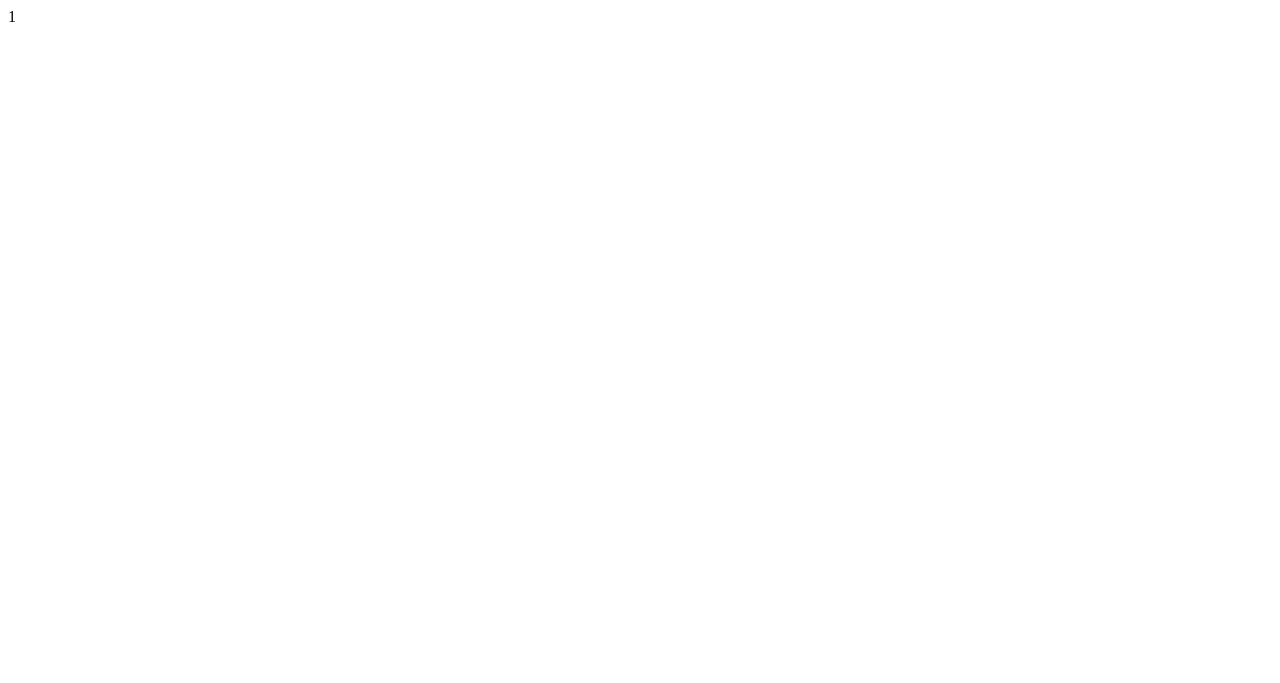
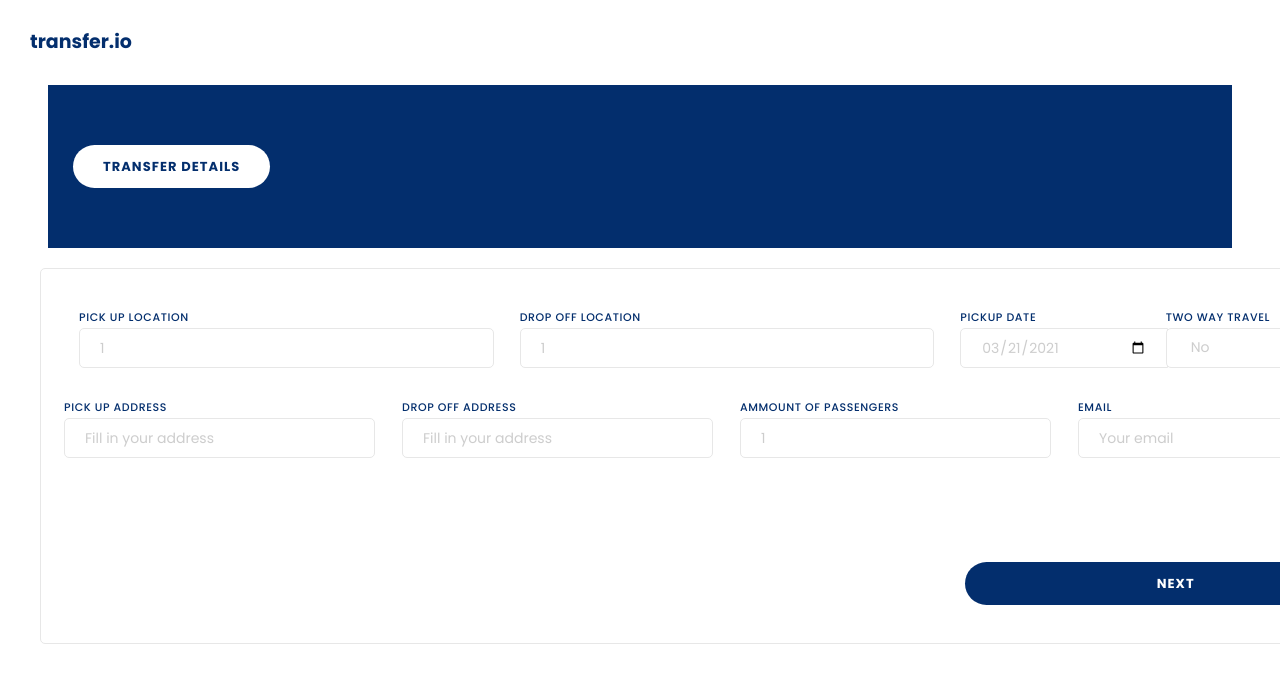
Before and after one commit to isakal/transferio, a Flask app: page /transfer/1/1/1/1/1 in a window 1280 px wide. Before the commit the part shown is almost empty. Shown: the top 683 px of the page. Run offline with Flask 2, Linux system fonts and the light colour scheme; some libraries are stand-ins or nearby versions.

Commit message:
Add transfer details page and implement saving transfers in db

```diff
--- a/app/home/routes.py
+++ b/app/home/routes.py
@@ -1,11 +1,8 @@
+from app import db
 from datetime import date
 from app.models import Vehicles, Transfer
 from flask import Blueprint, render_template, request, redirect, url_for
-from app.home.utils import get_available_vehicles, calculate_distance, get_offers, send_transfer_data_mail
-
-import os
-from app import mail
-from flask_mail import Message
+from app.home.utils import get_available_vehicles, calculate_distance, get_offers, send_transfer_data_mail, calculate_price_final
 
 
 home = Blueprint('home', __name__)
@@ -13,7 +10,9 @@ home = Blueprint('home', __name__)
 
 @home.route('/', methods=['GET', 'POST'])
 def homepage():
+
     today = date.today()
+
     if request.method == "POST":
         departure = request.form.get("departure")
         destination = request.form.get("destination")
@@ -29,7 +28,7 @@ def homepage():
     return render_template('home.html', title='Home', today=today)
 
 
-@home.route('/transfer/<string:departure>/<string:destination>/<int:num_of_pass>/<string:departure_date>', methods=['GET', 'POST'])
+@home.route('/transfer/<string:departure>/<string:destination>/<int:num_of_pass>/<string:departure_date>')
 def vehicles(departure, destination, num_of_pass, departure_date):
 
     available_vehicles = get_available_vehicles(num_of_pass)
@@ -38,7 +37,9 @@ def vehicles(departure, destination, num_of_pass, departure_date):
     offers = get_offers(available_vehicles, distance)
 
     return render_template("vehicles.html",
-                           offers=offers, departure=departure,
+                           title="Vehicles",
+                           offers=offers,
+                           departure=departure,
                            destination=destination,
                            num_of_pass=num_of_pass,
                            departure_date=departure_date
@@ -48,7 +49,44 @@ def vehicles(departure, destination, num_of_pass, departure_date):
 @home.route('/transfer/<string:departure>/<string:destination>/<int:num_of_pass>/<string:departure_date>/<string:vehicle>', methods=['GET', 'POST'])
 def transfer_data(departure, destination, num_of_pass, departure_date, vehicle):
 
-    return vehicle
+    today = date.today()
+
+    if request.method == "POST":
+        dptr = request.form.get("departure")
+        dptr_addr = request.form.get("dropoff-address")
+        dptr_date = request.form.get("departure_date")
+        dest = request.form.get("destination")
+        dest_addr = request.form.get("pickup-address")
+        vehicle_enum = Vehicles.__dict__.get(vehicle)
+        is_twoway = True if request.form.get("is_twoway") == "Yes" else False
+        price = calculate_price_final(vehicle, dptr, dest, is_twoway)
+        num_of_pass = request.form.get("number_of_passengers")
+        contact_email = request.form.get("email")
+
+        transfer = Transfer(
+            dptr=dptr,
+            dptr_addr=dptr_addr,
+            dptr_date=dptr_date,
+            dest=dest,
+            dest_addr=dest_addr,
+            vehicle=vehicle_enum,
+            price=price,
+            is_twoway=is_twoway,
+            num_of_pass=num_of_pass,
+            contact_email=contact_email
+        )
+        db.session.add(transfer)
+        db.session.commit()
+
+        return str(transfer.id)
+    else:
+        return render_template("transfer_details.html",
+                               title="Transfer Details",
+                               today=today,
+                               departure=departure,
+                               destination=destination,
+                               num_of_pass=num_of_pass,
+                               )
 
 
 @home.route('/send-mail')
--- a/app/home/utils.py
+++ b/app/home/utils.py
@@ -4,6 +4,12 @@ from flask_mail import Message
 
 
 PRICE_PER_KM = 1.5
+
+PRICE_MODS = {
+    "Limo": 1,
+    "Minivan": 1.3,
+    "Minibus": 2.5
+}
 
 
 def get_available_vehicles(num_of_pass):
@@ -51,12 +57,14 @@ def get_offers(available_vehicles, distance):
     offers = []
 
     for k, v in available_vehicles.items():
-        if k == "Limo":
-            price_mod = 1
-        elif k == "Minivan":
-            price_mod = 1.3
-        elif k == "Minibus":
-            price_mod = 2.5
+        # if k == "Limo":
+        #     price_mod = 1
+        # elif k == "Minivan":
+        #     price_mod = 1.3
+        # elif k == "Minibus":
+        #     price_mod = 2.5
+
+        price_mod = PRICE_MODS[k]
 
         offer = {"vehicle_type": k, "max_num_of_pass": v, "price": base_price * price_mod}
         offers.append(offer)
@@ -64,6 +72,18 @@ def get_offers(available_vehicles, distance):
     return offers
 
 
+def calculate_price_final(vehicle, departure, destination, is_twoway):
+    distance = calculate_distance(departure, destination)
+    base_price = calculate_price(distance)
+
+    if is_twoway:
+        price = base_price * PRICE_MODS[vehicle] * 1.95
+    else:
+        price = base_price * PRICE_MODS[vehicle]
+
+    return price
+
+
 def send_transfer_data_mail():
     msg = Message('test mail', sender=os.environ.get("transferio_EMAIL"), recipients=["sakalivan4@gmail.com"])
     msg.body = "test"
--- a/app/models.py
+++ b/app/models.py
@@ -29,5 +29,5 @@ class Transfer(db.Model):
     vehicle = db.Column(db.Enum(Vehicles), nullable=False)  # TODO: vidi kako ovo sranje radi
     price = db.Column(db.Float(precision=2), nullable=False)  # EURO
     is_twoway = db.Column(db.Boolean, default=False)
-    passenger_amt = db.Column(db.Integer, nullable=False)
+    num_of_pass = db.Column(db.Integer, nullable=False)
     contact_email = db.Column(db.String(255), nullable=False)
--- a/app/static/css/main.css
+++ b/app/static/css/main.css
@@ -2,6 +2,17 @@
     max-width: 100%;
     max-height: 100%
 }
+
+.m-top-48 {
+    margin-top: 48px!important;
+}
+
+.back-next {
+    display: flex;
+    justify-content: flex-end;
+}
+
+
 
 #number_of_passengers{
     caret-color: transparent;
@@ -924,6 +935,7 @@ html {
     color: #032e6d;
     text-decoration: none;
     display: block;
+    margin-left: 30px;
 }
 
 .logo-mobile {
@@ -4346,3 +4358,80 @@ height: 14px  !important;
     line-height: 18px;
 
 }
+
+.form {
+    width: calc(100% - 30px);
+    border: 1px solid #e7e7e7;
+    border-radius: 5px;
+    padding: 34px 38px 38px;
+    margin-left: 15px;
+    margin-right: 15px
+}
+
+.form > :not(.button) {
+    opacity: .3
+}
+
+.form.active > :not(.button) {
+    opacity: 1
+}
+
+.form label {
+    font-weight: 500;
+    line-height: 17px;
+    font-size: 11px;
+    letter-spacing: .6px;
+    text-transform: uppercase;
+    color: #032e6d;
+    margin-bottom: 5px;
+    width: 100%
+}
+
+.form input::placeholder {
+    color: hsla(0, 0%, 60.8%, .5)
+}
+
+.form input,
+.form select {
+    display: inline-block;
+    width: 101%;
+    font-size: 14px;
+    margin-bottom: 25px;
+    height: 40px;
+    background-color: #fff;
+    color: hsla(0, 0%, 60.8%, .5);
+    padding: 10px 20px;
+    border: 1px solid #e7e7e7;
+    border-radius: 5px
+}
+
+.form select {
+    padding: 8px 20px 10px!important
+}
+
+.form .col-xs-12:not(input) {
+    padding-left: 0;
+    padding-right: 0
+}
+
+.form .button {
+    margin-top: 30px
+}
+
+.radio-buttons label {
+    text-transform: none
+}
+
+.right-radius-none input {
+    border-top-right-radius: 0;
+    border-bottom-right-radius: 0
+}
+
+.left-radius-none input {
+    border-top-left-radius: 0;
+    border-bottom-left-radius: 0
+}
+
+.radio-buttons {
+    display: flex;
+    align-items: center
--- a/app/templates/home.html
+++ b/app/templates/home.html
@@ -5,7 +5,7 @@
         <div class="container">
 
             <h1 class="header-title">transfer.io - Croatian Transfer Service</h1>
-            <form action="/" method="post" class="header-form">
+            <form action="" method="post" class="header-form">
                         <div>
                     <label>Where from?</label>
                     <input type="text" placeholder="Enter your destination" id="departure" name="departure" required>
--- /dev/null
+++ b/app/templates/transfer_details.html
@@ -0,0 +1,80 @@
+{% extends "base.html" %}
+{% block content %}
+
+
+<header class="container header header-booking">
+    <div class="container"><div class="header-row">
+            <a class="button white header-selection">Transfer Details</a>
+        </div>
+    </div>
+</header>
+
+<section class="container main-form new-form clearfix">
+    <div class="paths visible-path">
+        <form action="" method="post" class="clearfix form form-travel active visible">
+            <div class="row">
+                <div class="col-md-4">
+                    <label>Pick up location</label>
+                    <span class="custom-combobox">
+                        <input id="departure" name="departure" class="custom-combobox-input ui-widget ui-widget-content ui-state-default ui-corner-left ui-autocomplete-input" placeholder="Enter your starting point" value="{{ departure }}" required>
+                    </span>
+                </div>
+                <div class="col-md-4">
+                    <label>Drop off location</label>
+                    <span class="custom-combobox">
+                        <input id="destination" name="destination" class="custom-combobox-input ui-widget ui-widget-content ui-state-default ui-corner-left ui-autocomplete-input" placeholder="Enter your destination" value="{{ destination }}" required>
+                    </span>
+                </div>
+                <div class="col-md-4">
+                    <div class="col-xs-12 col-sm-6 right-radius-none">
+                        <label>Pickup date</label>
+                    <input type="date" id="departure_date" name="departure_date" min="{{ today.strftime('%Y-%m-%d') }}" value="{{ today.strftime('%Y-%m-%d') }}" required>
+                    </div>
+                    <div class="col-xs-12 col-sm-6 left-radius-none">
+                        <label>Two way travel</label>
+                        <select required id="is_twoway" name="is_twoway">
+                            <option value="No" selected>No</option>
+                            <option value="Yes">Yes</option>
+                        </select>
+                    </div>
+            </div>
+            <div class="row">
+                <div class="col-md-3">
+                    <label>Pick up address</label>
+                    <input required type="text" name="pickup-address" placeholder="Fill in your address">
+                </div>
+                <div class="col-md-3">
+                    <label>Drop off address</label>
+                    <input required type="text" name="dropoff-address" placeholder="Fill in your address">
+                </div>
+                <div class="col-md-3">
+                    <label>Ammount of Passengers</label>
+                    <input type="number" id="number_of_passengers" name="number_of_passengers" min="1" max="28" value="{{ num_of_pass }}" onkeydown="return false" required>
+                    </div>
+                    <div class="col-md-3">
+                        <label>Email</label>
+                        <input type="email" name="email" placeholder="Your email" required>
+                    </div>
+            </div>
+            <div class="row display-return">
+                <div class="col-md-8 add-return-fields">
+                </div>
+                <div class="col-md-4">
+                </div>
+            </div>
+            <div class="row m-top-48">
+                <div class="col-md-4">
+                </div>
+                <div class="col-md-4">
+                </div>
+                <div class="col-md-4 back-next">
+                    <button class="col-md-12 button blue next" type="submit" id="next-1">Next</button>
+                </div>
+            </div>
+        </form>
+    </div>
+</section>
+<script src="{{ url_for('static', filename="js/homeAutocomplete.js") }}"></script>
+<script src="https://maps.googleapis.com/maps/api/js?key=AIzaSyARqMbM-cAL_nF77CXZZK07BWzDxlYFgIk&libraries=places&callback=initAutocomplete" defer> </script>
+
+{% endblock content %}
--- a/app/templates/vehicles.html
+++ b/app/templates/vehicles.html
@@ -30,10 +30,10 @@
                 </div>
                 <div class="col-md-2">
                     <h3>{{ offer["max_num_of_pass"] }}</h3>
-                    <p>Max. persons</p>
+                    <p>Max. Passengers</p>
                 </div>
                 <div class="col-md-3">
-                    <span id="vanLuxVClassPriceEur">{{ offer["price"] }}</span> <span> €</span>
+                    <span id="vanLuxVClassPriceEur">{{ offer["price"] }} €</span>
                     </h3>
                     <p>Price</p>
                 </div>
```
